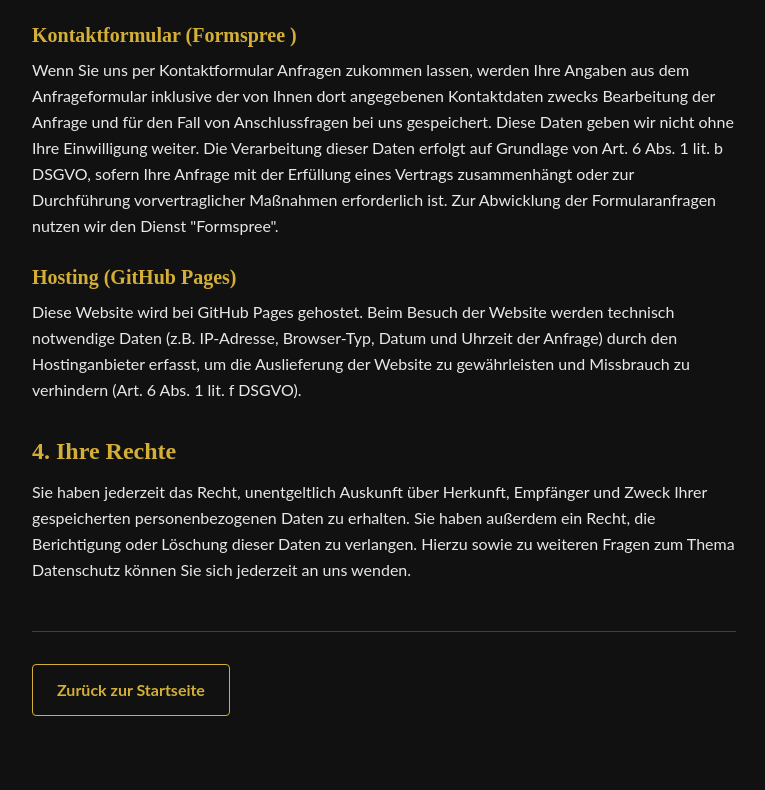
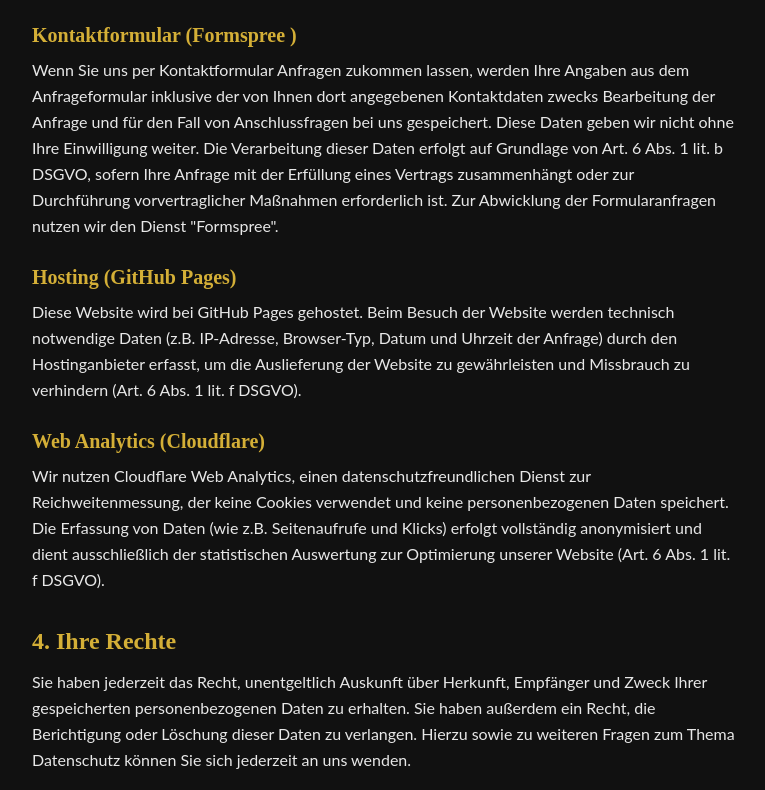
Before and after one commit to Felipe-nuevavida/b2b-landing, a plain HTML site: page datenschutz.html in a window 1280 px wide. Shown: the part 421-1211 px from the top of the page, without its empty margins (256-1021 px from the left). Before the commit the page ends 1169 px from the top, so only its background shows below. Drawn offline with nearby package versions, Linux system fonts and the light colour scheme.

Commit message:
Update datenschutz.html

```diff
--- a/datenschutz.html
+++ b/datenschutz.html
@@ -19,10 +19,16 @@
     <h2 class="text-2xl font-semibold mt-8 mb-3">2. Verantwortlicher</h2>
     <p class="mb-4">Der Verantwortliche für die Datenverarbeitung auf dieser Website ist:
 
+
+
 Felipe Rodríguez Alonso
+
 Nueva Vida
+
 Lundenweg 13
+
 30539 Hannover
+
 E-Mail: felipealonso@nuevavida-ftv.de</p>
 
     <h2 class="text-2xl font-semibold mt-8 mb-3">3. Datenerfassung auf dieser Website</h2>
@@ -33,6 +39,9 @@ E-Mail: felipealonso@nuevavida-ftv.de</p>
     <h3 class="text-xl font-semibold mt-6 mb-2">Hosting (GitHub Pages)</h3>
     <p class="mb-4">Diese Website wird bei GitHub Pages gehostet. Beim Besuch der Website werden technisch notwendige Daten (z.B. IP-Adresse, Browser-Typ, Datum und Uhrzeit der Anfrage) durch den Hostinganbieter erfasst, um die Auslieferung der Website zu gewährleisten und Missbrauch zu verhindern (Art. 6 Abs. 1 lit. f DSGVO).</p>
 
+    <h3 class="text-xl font-semibold mt-6 mb-2">Web Analytics (Cloudflare)</h3>
+    <p class="mb-4">Wir nutzen Cloudflare Web Analytics, einen datenschutzfreundlichen Dienst zur Reichweitenmessung, der keine Cookies verwendet und keine personenbezogenen Daten speichert. Die Erfassung von Daten (wie z.B. Seitenaufrufe und Klicks) erfolgt vollständig anonymisiert und dient ausschließlich der statistischen Auswertung zur Optimierung unserer Website (Art. 6 Abs. 1 lit. f DSGVO).</p>
+
     <h2 class="text-2xl font-semibold mt-8 mb-3">4. Ihre Rechte</h2>
     <p class="mb-8">Sie haben jederzeit das Recht, unentgeltlich Auskunft über Herkunft, Empfänger und Zweck Ihrer gespeicherten personenbezogenen Daten zu erhalten. Sie haben außerdem ein Recht, die Berichtigung oder Löschung dieser Daten zu verlangen. Hierzu sowie zu weiteren Fragen zum Thema Datenschutz können Sie sich jederzeit an uns wenden.</p>
 
```
